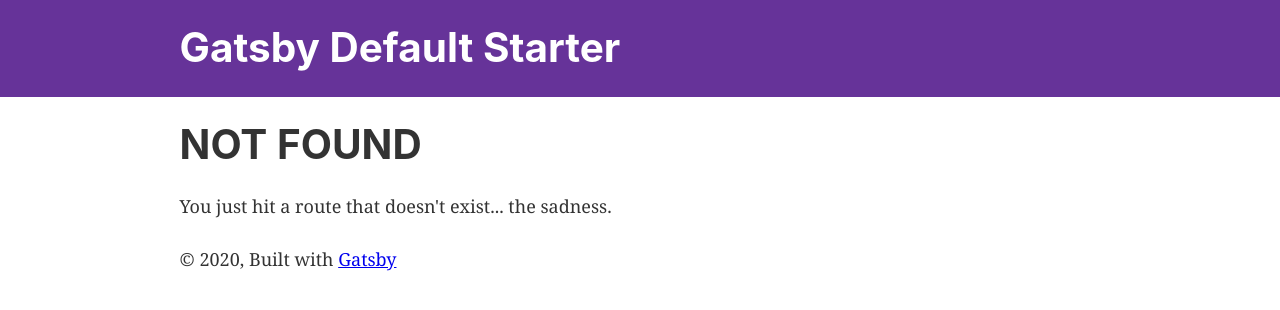
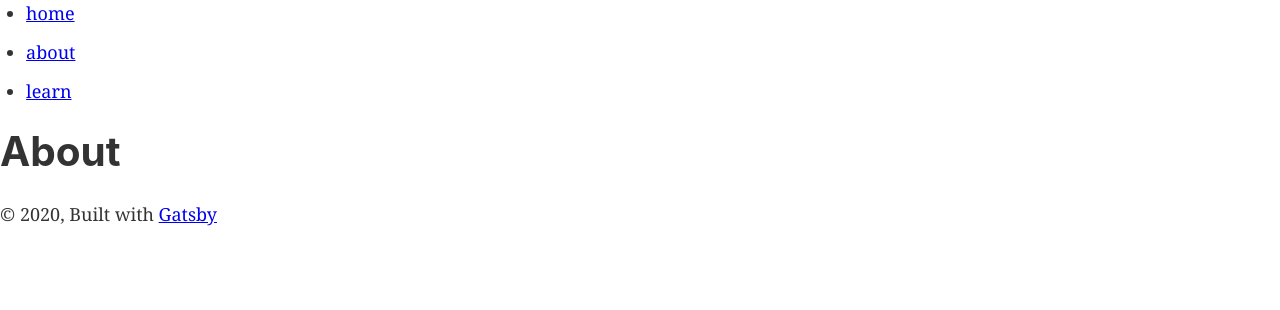
Before and after one commit to fabricegeib/gatsby.fabricegeib.com, a Gatsby site: page /about in a window 1280 px wide. Before the commit this address had no page. Built offline with nearby package versions, Linux system fonts and the light colour scheme; Gatsby itself is replaced by a stand-in of ours.

Commit message:
first commit
add nav and pages

```diff
--- a/gatsby-config.js
+++ b/gatsby-config.js
@@ -1,8 +1,10 @@
 module.exports = {
   siteMetadata: {
-    title: `Gatsby Default Starter`,
+    title: `Fabrice Geib`,
     description: `Kick off your next, great Gatsby project with this default starter. This barebones starter ships with the main Gatsby configuration files you might need.`,
-    author: `@gatsbyjs`,
+    author: `Fabrice Geib`,
+    twitter: `@fabricegeib`,
+    instagram: `@fabricegeib`
   },
   plugins: [
     `gatsby-plugin-react-helmet`,
--- a/src/components/header.js
+++ b/src/components/header.js
@@ -1,33 +1,12 @@
-import { Link } from "gatsby"
+// import { Link } from "gatsby"
 import PropTypes from "prop-types"
 import React from "react"
 
+import Nav from "./nav"
+
 const Header = ({ siteTitle }) => (
-  <header
-    style={{
-      background: `rebeccapurple`,
-      marginBottom: `1.45rem`,
-    }}
-  >
-    <div
-      style={{
-        margin: `0 auto`,
-        maxWidth: 960,
-        padding: `1.45rem 1.0875rem`,
-      }}
-    >
-      <h1 style={{ margin: 0 }}>
-        <Link
-          to="/"
-          style={{
-            color: `white`,
-            textDecoration: `none`,
-          }}
-        >
-          {siteTitle}
-        </Link>
-      </h1>
-    </div>
+  <header>
+    <Nav />
   </header>
 )
 
--- a/src/components/layout.js
+++ b/src/components/layout.js
@@ -26,14 +26,7 @@ const Layout = ({ children }) => {
   return (
     <>
       <Header siteTitle={data.site.siteMetadata.title} />
-      <div
-        style={{
-          margin: `0 auto`,
-          maxWidth: 960,
-          padding: `0px 1.0875rem 1.45rem`,
-          paddingTop: 0,
-        }}
-      >
+      <div>
         <main>{children}</main>
         <footer>
           © {new Date().getFullYear()}, Built with
--- /dev/null
+++ b/src/components/nav.js
@@ -0,0 +1,21 @@
+import { Link } from "gatsby"
+// import PropTypes from "prop-types"
+import React from "react"
+
+const Nav = ({ siteTitle }) => (
+  <nav>
+    <ul>
+      <li>
+        <Link to="/">home</Link>
+      </li>
+      <li>
+        <Link to="/about/">about</Link>
+      </li>
+      <li>
+        <Link to="/learn/">learn</Link>
+      </li>
+    </ul>
+  </nav>
+)
+
+export default Nav
--- /dev/null
+++ b/src/pages/about.js
@@ -0,0 +1,14 @@
+import React from "react"
+import { Link } from "gatsby"
+
+import Layout from "../components/layout"
+import SEO from "../components/seo"
+
+const AboutPage = () => (
+  <Layout>
+    <SEO title="About" />
+    <h1>About</h1>
+  </Layout>
+)
+
+export default AboutPage
--- a/src/pages/index.js
+++ b/src/pages/index.js
@@ -2,19 +2,15 @@ import React from "react"
 import { Link } from "gatsby"
 
 import Layout from "../components/layout"
-import Image from "../components/image"
+// import Image from "../components/image"
 import SEO from "../components/seo"
 
 const IndexPage = () => (
   <Layout>
     <SEO title="Home" />
-    <h1>Hi people</h1>
-    <p>Welcome to your new Gatsby site.</p>
-    <p>Now go build something great.</p>
-    <div style={{ maxWidth: `300px`, marginBottom: `1.45rem` }}>
-      <Image />
-    </div>
-    <Link to="/page-2/">Go to page 2</Link>
+    <h1>Hello,</h1>
+    <p>I'm Fabrice Geib <span role="img" aria-label="Vulcan Salute">🖖</span></p>
+    <p>Frontend developer & Integrator</p>
   </Layout>
 )
 
```
Also changed, not shown: src/pages/learn.js (added, +14 -0 lines).
